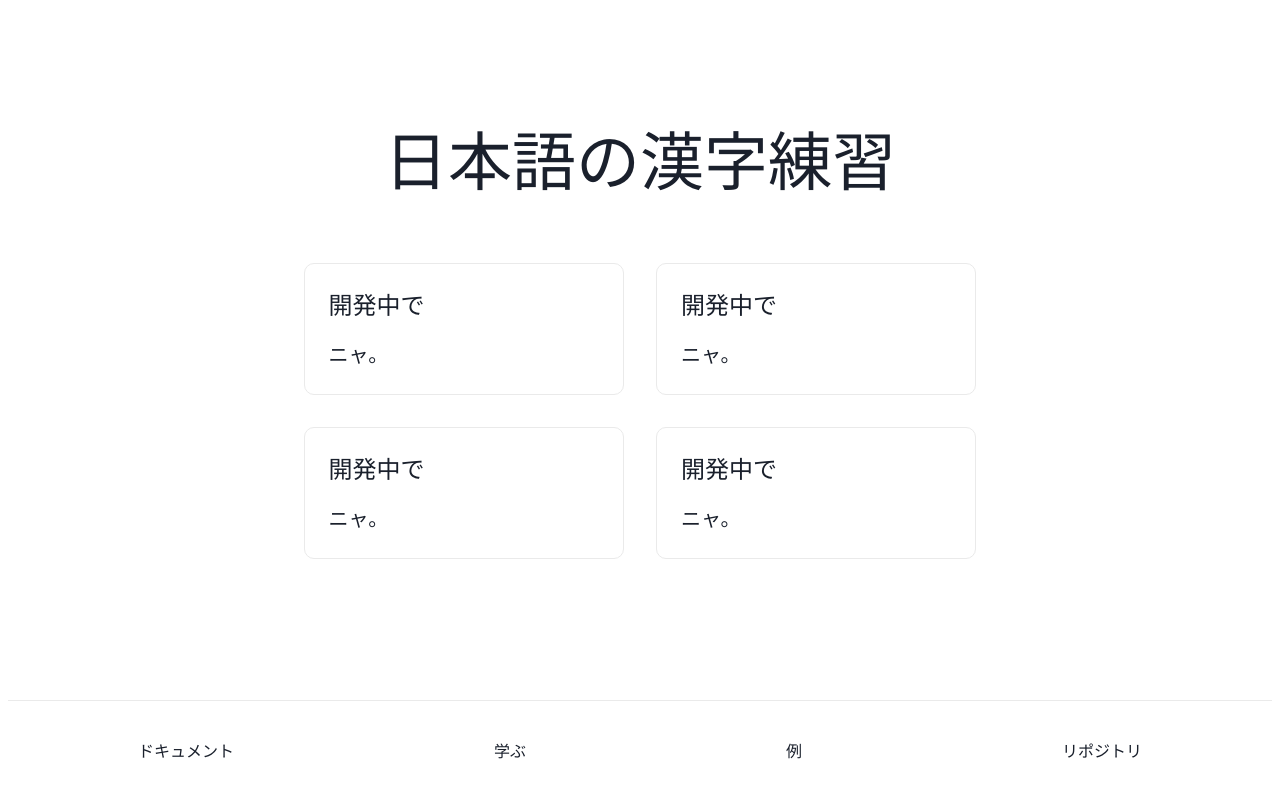
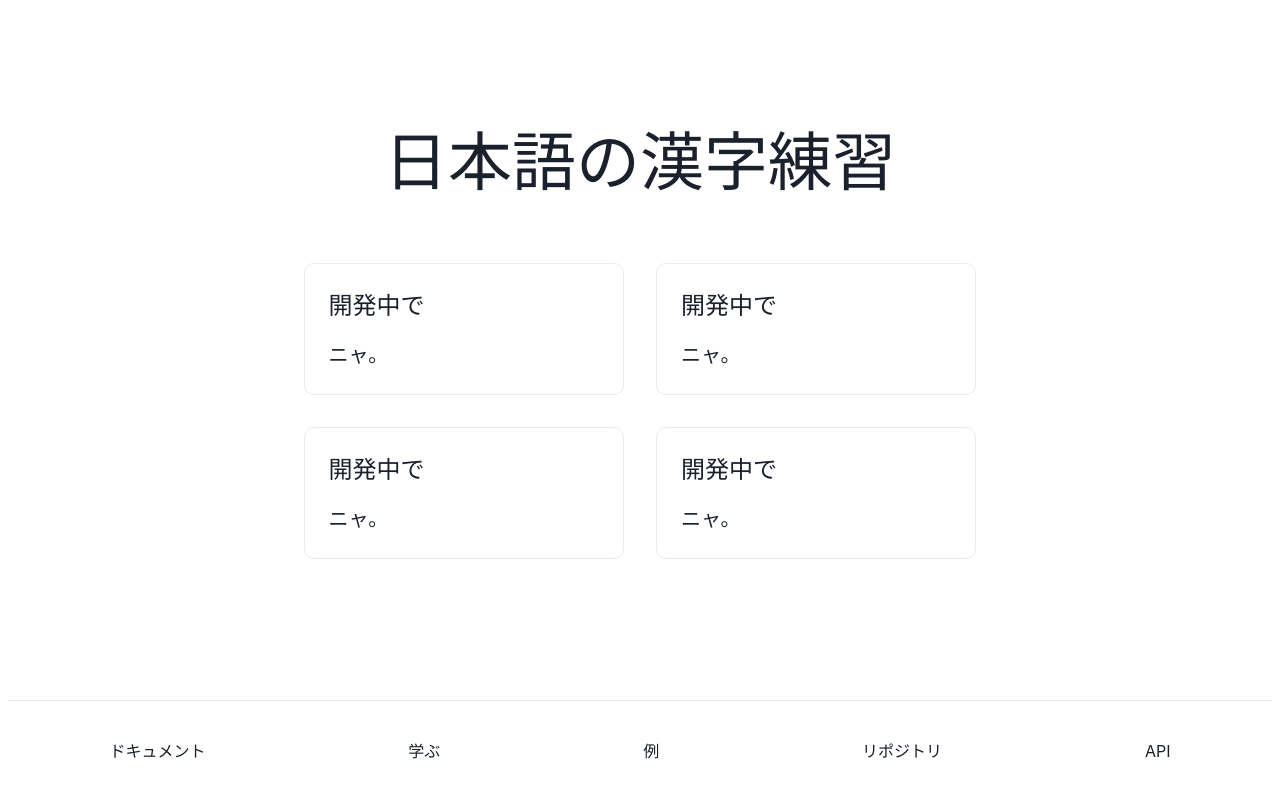
Before and after one commit to AyanoNK/jp-kanji-conjugations, a Next.js app: page / in a window 1280 px wide. Built offline with nearby package versions, Linux system fonts and the light colour scheme.

Commit message:
Added ref to new view

```diff
--- a/pages/index.js
+++ b/pages/index.js
@@ -1,5 +1,6 @@
 import Head from "next/head";
 import styles from "../styles/Home.module.css";
+import Link from "next/link";
 
 export default function Home() {
   return (
@@ -14,10 +15,12 @@ export default function Home() {
         <h1 className={styles.title}>日本語の漢字練習</h1>
 
         <div className={styles.grid}>
-          <a className={styles.card}>
-            <h2>開発中で</h2>
-            <p>ニャ。</p>
-          </a>
+          <Link href="/posts/first-post">
+            <a className={styles.card}>
+              <h2>開発中で</h2>
+              <p>ニャ。</p>
+            </a>
+          </Link>
 
           <a className={styles.card}>
             <h2>開発中で</h2>
@@ -65,6 +68,13 @@ export default function Home() {
         >
           リポジトリ
         </a>
+        <a
+          href="https://app.kanjialive.com/api/docs"
+          target="_blank"
+          rel="noopener noreferrer"
+        >
+          API
+        </a>
       </footer>
     </div>
   );
```
